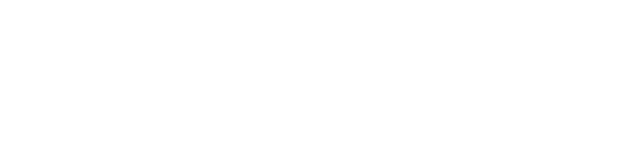
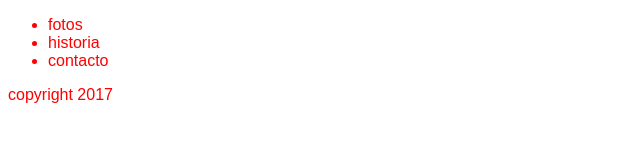
Before and after one commit to ezesenosiain/intro-git, a plain HTML site: page index.html in a window 1280 px wide. Shown: the whole page, without its empty margins (0-640 px from the left). Drawn offline with Linux system fonts and the light colour scheme.

Commit message:
ahora si

```diff
--- a/index.html
+++ b/index.html
@@ -5,7 +5,13 @@
     <title>intro git</title>
     <link rel="stylesheet" href="css/estilo.css">
   </head>
-  <body>
-
+  <body>  <nav>
+    <ul>
+      <li>fotos</li>
+      <li>historia</li>
+      <li>contacto</li>
+    </ul>
+  </nav>
+  <footer>copyright 2017</footer>
   </body>
 </html>
```
